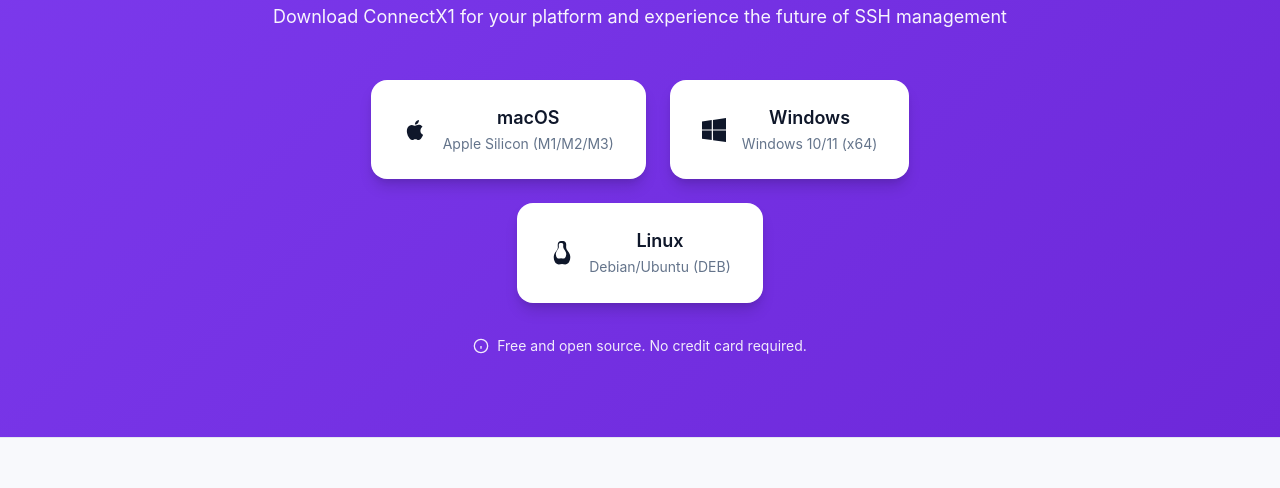
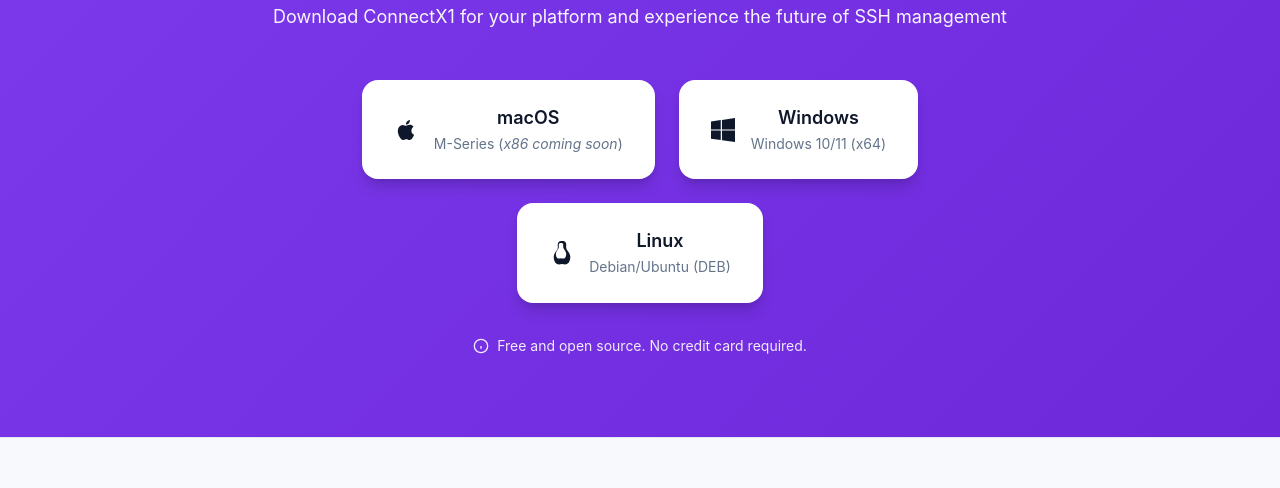
Before and after one commit to SimplyLinux/ConnectX1, a plain HTML site: page web/index.html in a window 1280 px wide. Shown: the part 4607-5095 px from the top of the page. Drawn offline with Linux system fonts and the light colour scheme.

Commit message:
Update download info for macOS support

```diff
--- a/web/index.html
+++ b/web/index.html
@@ -295,7 +295,7 @@
                         </svg>
                         <div>
                             <div class="download-platform">macOS</div>
-                            <div class="download-info">Apple Silicon (M1/M2/M3)</div>
+                           <div class="download-info">M-Series (<em>x86 coming soon</em>)</div>
                         </div>
                     </a>
                     <a href="downloads/ConnectX1_0.1.1_x64-setup.exe" class="download-btn" download>
```
